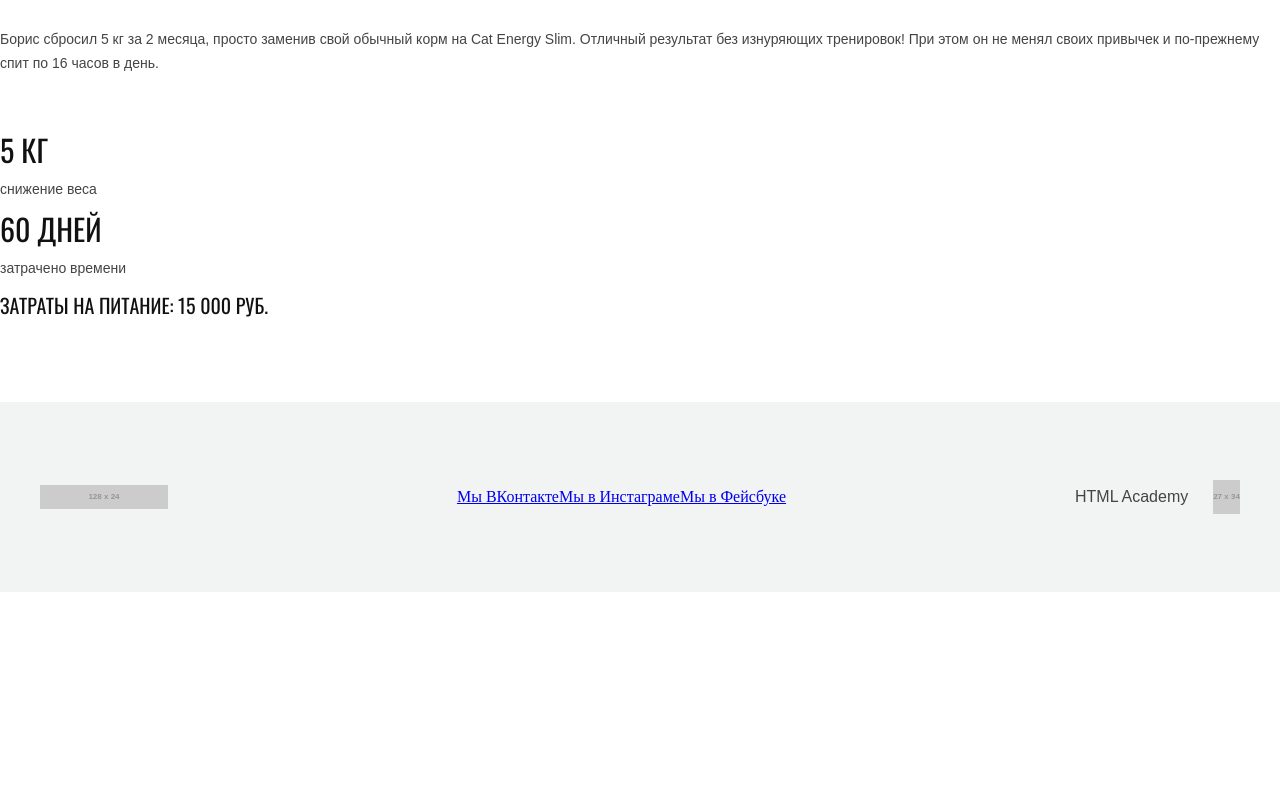
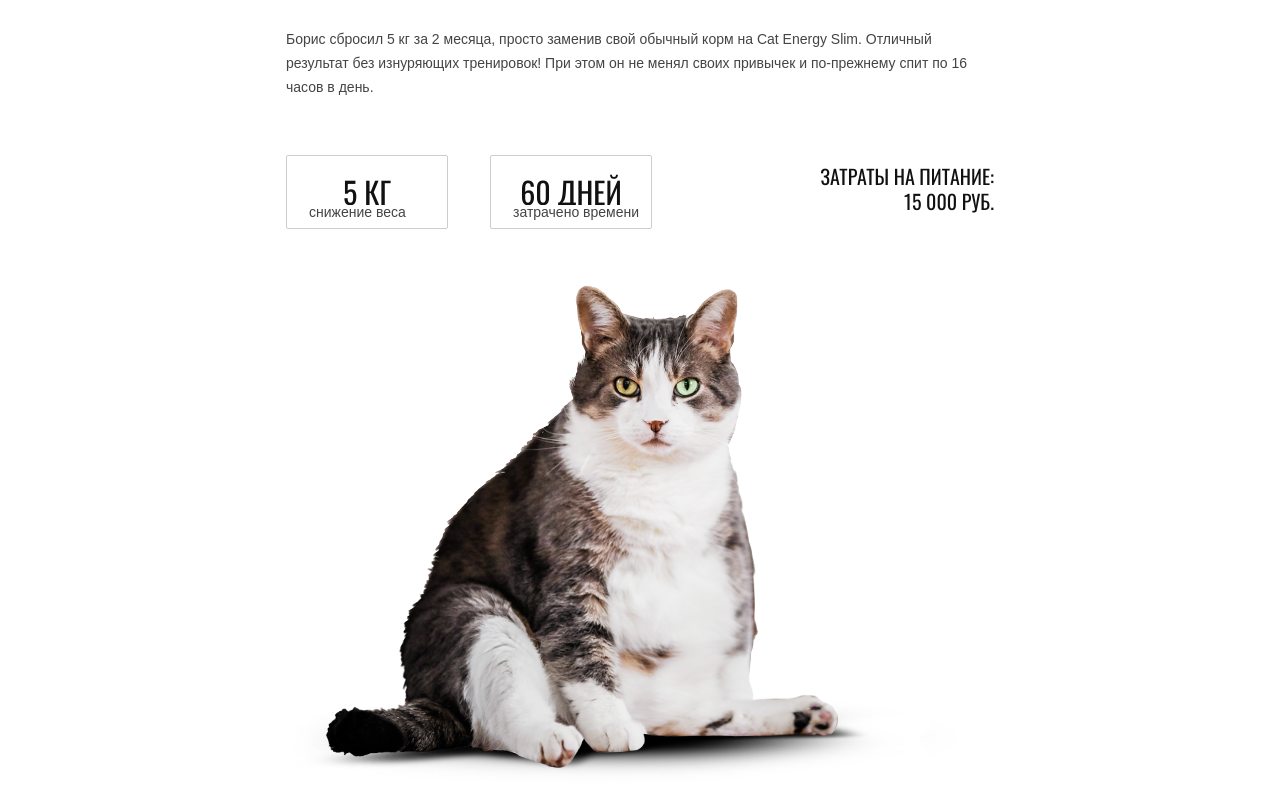
Before and after one commit to twiggie-rocks/151110-cat-energy-16, a website: page source/index.html in a window 1280 px wide. Shown: the part 1840-2640 px from the top of the page. Before the commit the page ends 2432 px from the top, so only its background shows below. Drawn offline with nearby package versions, Linux system fonts and the light colour scheme; files that its build step writes are made by us from their sources; placeholder pictures from the web are drawn by us.

Commit message:
Какие-то еще правки

```diff
--- a/source/index.html
+++ b/source/index.html
@@ -105,6 +105,13 @@
             </div>
             <p class="highlights__text">Затраты на питание: 15 000 руб.</p>
           </div>
+          <div class="example__image">
+            <picture>
+              <source media="(min-width: 1220px)" srcset="img/before-desktop@1x.png 1x, img/before-desktop@2x.png 2x">
+              <source media="(min-width: 768px)" srcset="img/before-tablet@1x.png 1x, img/before-tablet@2x.png 2x">
+              <img src="img/before-mobile@1x.png" srcset="img/before-mobile@2x.png 2x" alt="Кот Борис до перехода на Cat Energy">
+            </picture>
+          </div>
         </div>
       </section>
     </main>
--- a/source/sass/blocks/example.scss
+++ b/source/sass/blocks/example.scss
@@ -3,6 +3,11 @@
   padding-bottom: 38px;
 
   background-color: #f2f2f2;
+}
+
+.example__wrapper {
+  width: 280px;
+  margin: auto;
 }
 
 .example__title {
@@ -36,6 +41,10 @@
     background-color: #ffffff;
   }
 
+  .example__wrapper {
+    width: 708px;
+  }
+
   .example__title {
     margin-bottom: 60px;
 
--- a/source/sass/blocks/highlights.scss
+++ b/source/sass/blocks/highlights.scss
@@ -1,38 +1,97 @@
+.highlights {
+  display: flex;
+  flex-wrap: wrap;
+  justify-content: space-between;
+}
+
+.highlights__block {
+  position: relative;
+
+  margin-bottom: 38px;
+
+  text-align: center;
+}
+
 .highlights__title {
+  display: block;
+  width: 124px;
+  padding-top: 17px;
+  padding-bottom: 18px;
+
   font-size: 24px;
   line-height: 24px;
   color: #111111;
   font-family: $oswald;
   text-transform: uppercase;
+
+  border: 1px solid #cdcdcd;
+  border-radius: 2px;
 }
 
 .highlights__desc {
+  position: absolute;
+  top: 50px;
+  left: 16px;
+  max-width: 87px;
+  margin: 0;
+  padding-left: 15px;
+  padding-right: 15px;
+
   font-size: 12px;
   line-height: 12px;
   color: #444444;
   font-family: $arial;
+
+  background-color: #f2f2f2;
 }
 
 .highlights__text {
+  flex-grow: 1;
+
+  margin: 0;
+  margin-bottom: 44px;
+
   font-size: 14px;
   line-height: 20px;
   color: #111111;
   font-family: $oswald;
   text-transform: uppercase;
+  text-align: center;
 }
 
 @media (min-width: $tablet-width) {
+  .highlights {
+    align-items: center;
+  }
+
+  .highlights__block {
+    margin-right: 42px;
+  }
+
   .highlights__title {
+    width: 162px;
+
     font-size: 30px;
     line-height: 37px;
   }
 
   .highlights__desc {
+    max-width: 142px;
+    padding-right: 7px;
+    padding-left: 7px;
+
     font-size: 14px;
     line-height: 14px;
+
+    background-color: #ffffff;
   }
 
   .highlights__text {
+    max-width: 174px;
+    margin-left: auto;
+
     font-size: 20px;
+    line-height: 25px;
+    text-align: right;
   }
 }
```
